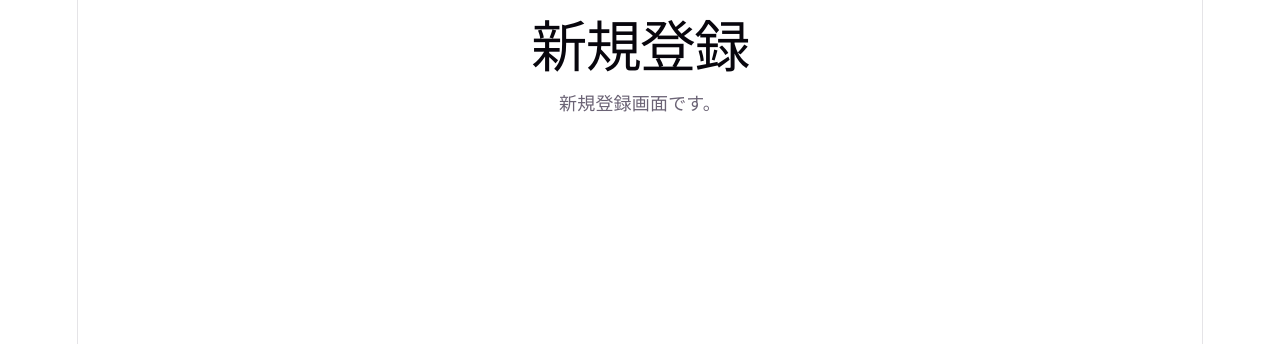
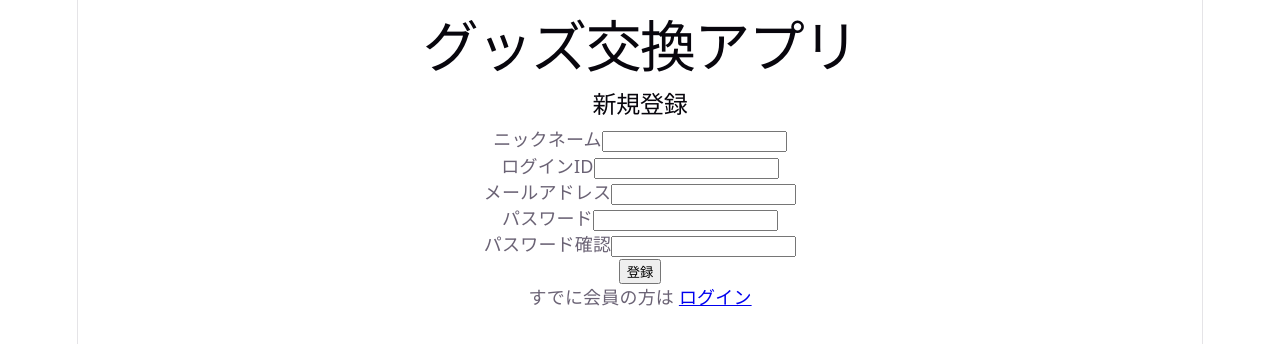
Before and after one commit to ichikw/fav-exchange, a React (Vite) app in the folder frontend/: page /register in a window 1280 px wide. Shown: the top 344 px of the page. Built offline with nearby package versions, Linux system fonts and the light colour scheme.

Commit message:
新規登録画面を実装

```diff
--- a/frontend/src/pages/RegisterPage.tsx
+++ b/frontend/src/pages/RegisterPage.tsx
@@ -1,8 +1,121 @@
+import { useState } from 'react'
+import { Link, useNavigate } from 'react-router-dom'
+
 function RegisterPage() {
+    const navigate = useNavigate()
+
+    const [name, setName] = useState('')
+    const [loginId, setLoginId] = useState('')
+    const [email, setEmail] = useState('')
+    const [password, setPassword] = useState('')
+    const [passwordConfirm, setPasswordConfirm] = useState('')
+    const [message, setMessage] = useState('')
+
+    const handleRegister = async () => {
+        setMessage('')
+
+        if (!name || !loginId || !email || !password || !passwordConfirm) {
+            setMessage('すべての項目を入力してください')
+            return
+        }
+
+        if (password !== passwordConfirm) {
+            setMessage('パスワードが一致しません')
+            return
+        }
+
+        try {
+            const response = await fetch('http://localhost:8080/api/register', {
+                method: 'POST',
+                headers: {
+                    'Content-Type': 'application/json',
+                },
+                body: JSON.stringify({
+                    name,
+                    loginId,
+                    email,
+                    password,
+                }),
+            })
+
+            if (!response.ok) {
+                setMessage('登録に失敗しました')
+                return
+            }
+
+            navigate('/login')
+        } catch {
+            setMessage('通信エラーが発生しました')
+        }
+    }
+
     return (
         <main>
-            <h1>新規登録</h1>
-            <p>新規登録画面です。</p>
+            <h1>グッズ交換アプリ</h1>
+
+            <section>
+                <h2>新規登録</h2>
+
+                <div>
+                    <label htmlFor="name">ニックネーム</label>
+                    <input
+                        id="name"
+                        type="text"
+                        value={name}
+                        onChange={(event) => setName(event.target.value)}
+                    />
+                </div>
+
+                <div>
+                    <label htmlFor="loginId">ログインID</label>
+                    <input
+                        id="loginId"
+                        type="text"
+                        value={loginId}
+                        onChange={(event) => setLoginId(event.target.value)}
+                    />
+                </div>
+
+                <div>
+                    <label htmlFor="email">メールアドレス</label>
+                    <input
+                        id="email"
+                        type="email"
+                        value={email}
+                        onChange={(event) => setEmail(event.target.value)}
+                    />
+                </div>
+
+                <div>
+                    <label htmlFor="password">パスワード</label>
+                    <input
+                        id="password"
+                        type="password"
+                        value={password}
+                        onChange={(event) => setPassword(event.target.value)}
+                    />
+                </div>
+
+                <div>
+                    <label htmlFor="passwordConfirm">パスワード確認</label>
+                    <input
+                        id="passwordConfirm"
+                        type="password"
+                        value={passwordConfirm}
+                        onChange={(event) => setPasswordConfirm(event.target.value)}
+                    />
+                </div>
+
+                <button type="button" onClick={handleRegister}>
+                    登録
+                </button>
+
+                {message && <p>{message}</p>}
+
+                <p>
+                    すでに会員の方は <Link to="/login">ログイン</Link>
+                </p>
+            </section>
         </main>
     )
 }
```
